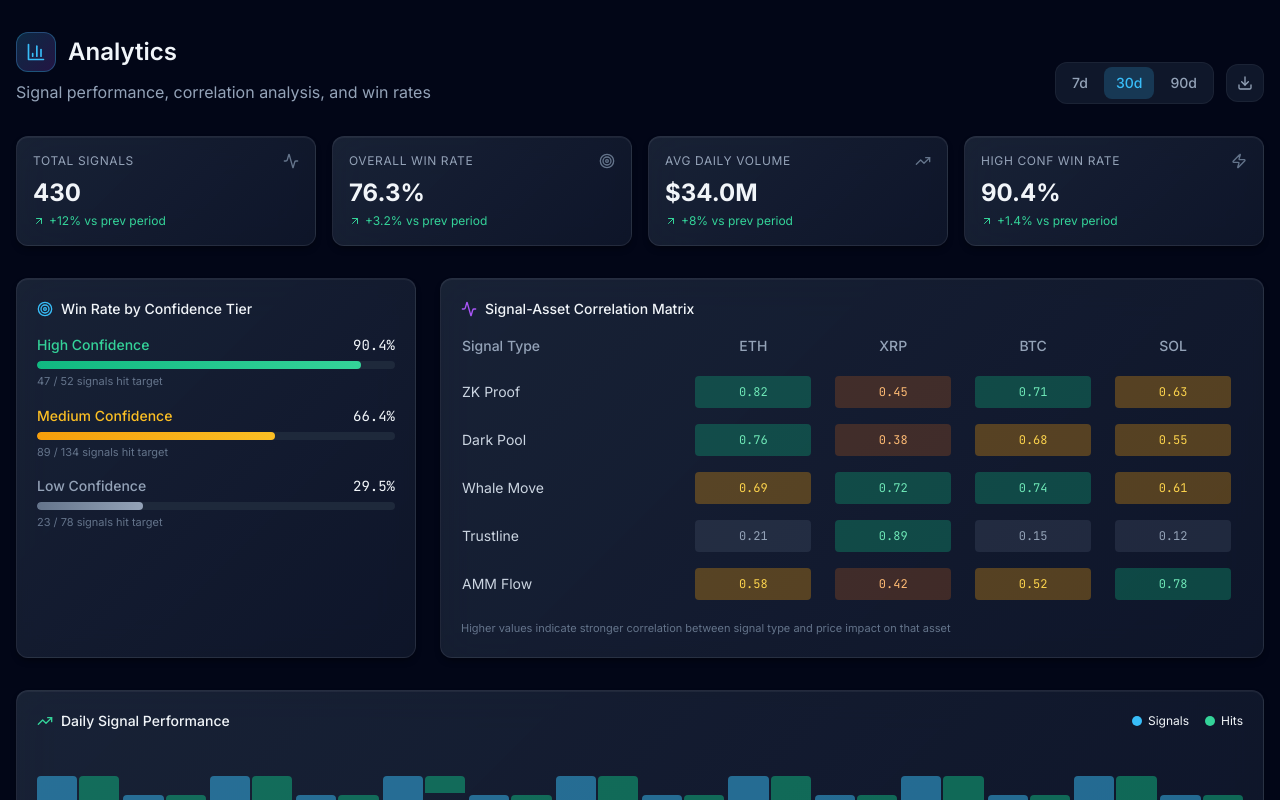
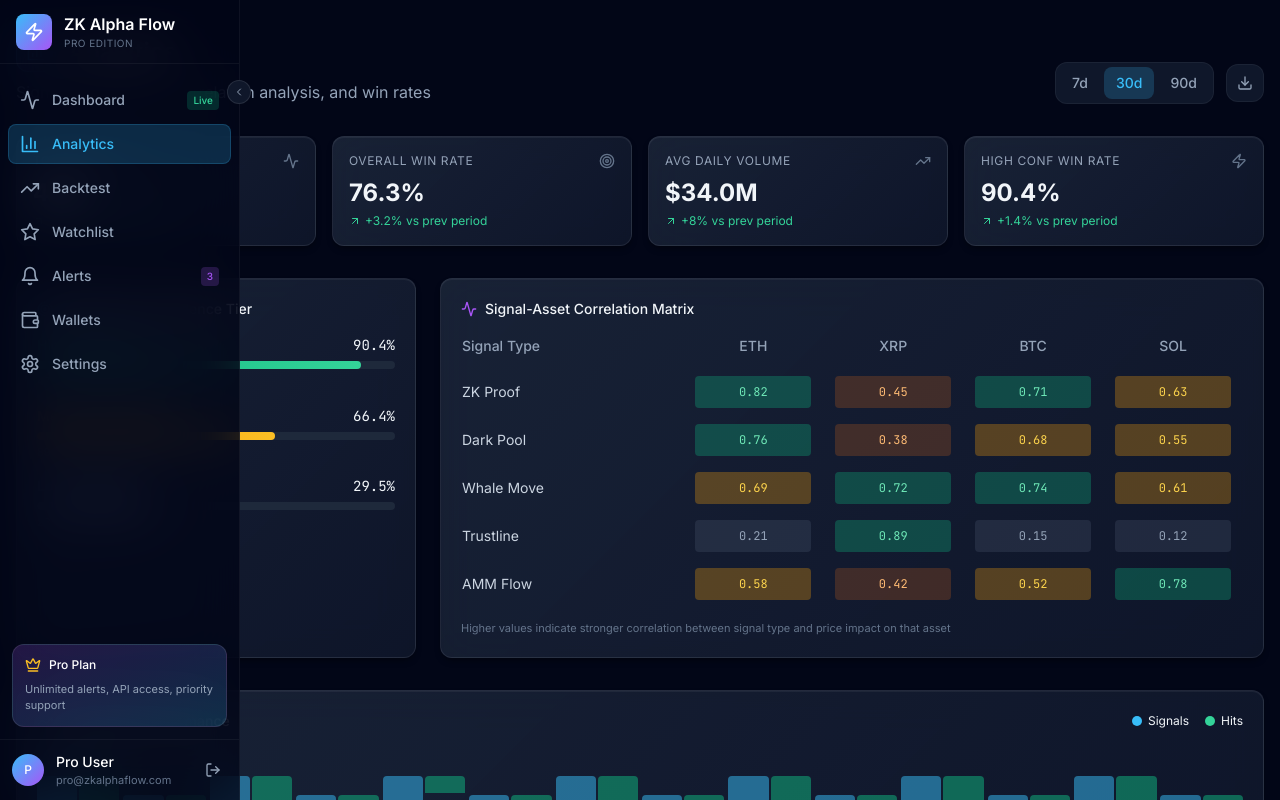
Before and after one commit to Nexa-Inc25/xrpcoreflowalpha, a Next.js app in the folder apps/web/: page /analytics in a window 1280 px wide. Shown: the top 800 px of the page. Built offline with nearby package versions, Linux system fonts and the light colour scheme; no server answers.

Commit message:
Integrate sidebar into main layout for pro navigation

```diff
--- a/apps/web/app/layout.tsx
+++ b/apps/web/app/layout.tsx
@@ -1,6 +1,7 @@
 import type { Metadata, Viewport } from 'next';
 import { ClerkProvider } from '@clerk/nextjs';
 import ReactQueryProvider from '../components/ReactQueryProvider';
+import AppLayout from '../components/AppLayout';
 import './globals.css';
 
 export const metadata: Metadata = {
@@ -58,7 +59,9 @@ export default function RootLayout({ children }: { children: React.ReactNode })
         <link rel="preconnect" href="https://fonts.gstatic.com" crossOrigin="anonymous" />
       </head>
       <body className="bg-surface-0 text-slate-100 min-h-screen">
-        <ReactQueryProvider>{children}</ReactQueryProvider>
+        <ReactQueryProvider>
+          <AppLayout>{children}</AppLayout>
+        </ReactQueryProvider>
       </body>
     </html>
   );
--- /dev/null
+++ b/apps/web/components/AppLayout.tsx
@@ -0,0 +1,25 @@
+'use client';
+
+import { usePathname } from 'next/navigation';
+import Sidebar from './Sidebar';
+
+// Pages that should NOT show the sidebar (e.g., auth pages)
+const noSidebarPaths = ['/sign-in', '/sign-up'];
+
+export default function AppLayout({ children }: { children: React.ReactNode }) {
+  const pathname = usePathname();
+  const showSidebar = !noSidebarPaths.some(path => pathname?.startsWith(path));
+
+  if (!showSidebar) {
+    return <>{children}</>;
+  }
+
+  return (
+    <div className="flex min-h-screen">
+      <Sidebar />
+      <main className="flex-1 overflow-x-hidden">
+        {children}
+      </main>
+    </div>
+  );
+}
--- a/apps/web/components/Sidebar.tsx
+++ b/apps/web/components/Sidebar.tsx
@@ -19,7 +19,6 @@ import {
 } from 'lucide-react';
 import { cn } from '../lib/utils';
 import { useState } from 'react';
-import { useClerk, useUser } from '@clerk/nextjs';
 
 const navItems = [
   { href: '/', label: 'Dashboard', icon: Activity, badge: 'Live' },
@@ -34,8 +33,10 @@ const navItems = [
 export default function Sidebar() {
   const pathname = usePathname();
   const [collapsed, setCollapsed] = useState(false);
-  const { signOut } = useClerk();
-  const { user } = useUser();
+
+  const handleSignOut = () => {
+    window.location.href = '/sign-in';
+  };
 
   return (
     <motion.aside
@@ -124,20 +125,20 @@ export default function Sidebar() {
           collapsed && "justify-center"
         )}>
           <div className="w-8 h-8 rounded-full bg-gradient-to-br from-brand-sky to-brand-purple flex items-center justify-center text-xs font-medium text-white flex-shrink-0">
-            {user?.firstName?.[0] || user?.emailAddresses?.[0]?.emailAddress?.[0]?.toUpperCase() || 'U'}
+            P
           </div>
           {!collapsed && (
             <>
               <div className="flex-1 min-w-0">
                 <p className="text-sm font-medium text-white truncate">
-                  {user?.firstName || user?.emailAddresses?.[0]?.emailAddress?.split('@')[0] || 'User'}
+                  Pro User
                 </p>
                 <p className="text-[11px] text-slate-500 truncate">
-                  {user?.emailAddresses?.[0]?.emailAddress || 'Loading...'}
+                  pro@zkalphaflow.com
                 </p>
               </div>
               <button
-                onClick={() => signOut()}
+                onClick={handleSignOut}
                 className="p-1.5 rounded-lg hover:bg-white/5 text-slate-400 hover:text-white transition-colors"
                 title="Sign out"
               >
```
